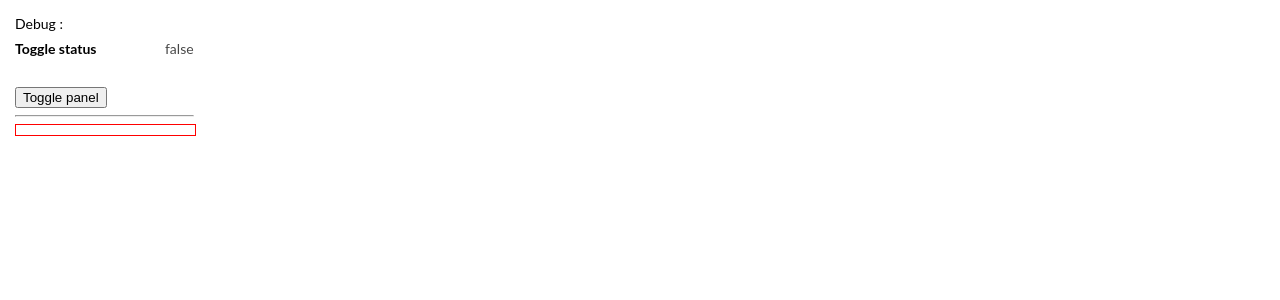
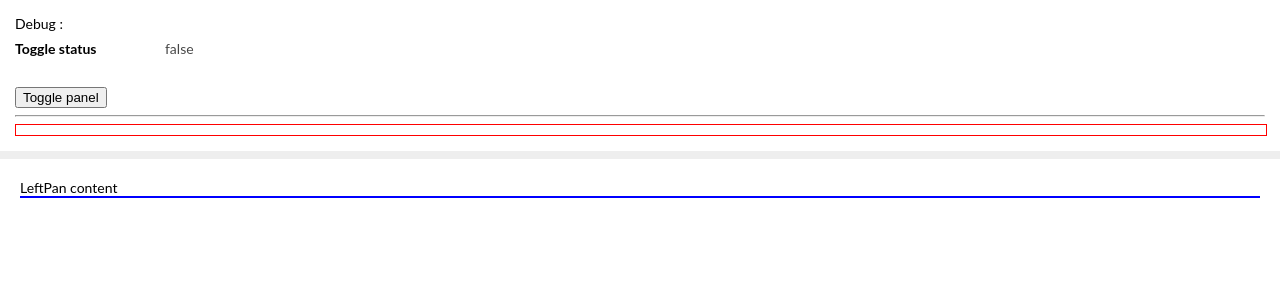
Before and after one commit to guillaumeperaldi/angular-animations-test, an Angular app: page / in a window 1280 px wide. Shown: the top 300 px of the page. Built offline with nearby package versions, Linux system fonts and the light colour scheme.

Commit message:
3 files modified

```diff
--- a/src/app/app.component.css
+++ b/src/app/app.component.css
@@ -5,6 +5,7 @@
   overflow: hidden;
   display: flex;
   flex: 1;
+  flex-direction: column;
   min-height: 100%;
 }
 section.debug {
@@ -50,3 +51,16 @@ button {
   width: 100%;
   border: 1px solid red;
 }
+.test1,
+.test2 {
+  position: relative;
+}
+.test1 {
+  border-bottom: 8px solid #eee;
+}
+.test2 {
+  padding: 20px;
+}
+.test2 section {
+  border-bottom: 2px solid blue;
+}
--- a/src/app/app.component.html
+++ b/src/app/app.component.html
@@ -1,20 +1,29 @@
+<div class="test1">
   <section class="debug">
-	<div class="header">Debug : </div>
+    <div class="header">Debug :</div>
     <div>
       <span class="label">Toggle status</span>
       <span class="value">{{ showNotifNav }}</span>
     </div>
-	<button [disabled]="eventState === animationPhase.start" (click)="toggleShowNotifNav()">Toggle panel</button>
+    <button
+      [disabled]="eventState === animationPhase.start"
+      (click)="toggleShowNotifNav()"
+    >
+      Toggle panel
+    </button>
 
     <hr />
-	<div class="progress-bar" [@enabledStateChange]="eventState">
-
-	</div>
+    <div class="progress-bar" [@enabledStateChange]="eventState"></div>
   </section>
-<div *ngIf="showNotifNav" class="notifications-panel" [@panelAnimation]="showNotifNav"
+  <div
+    *ngIf="showNotifNav"
+    class="notifications-panel"
+    [@panelAnimation]="showNotifNav"
     (@panelAnimation.start)="panelAnimationStartCallBack($event)"
-	(@panelAnimation.done)="panelAnimationEndCallBack($event)" (click)="toggleShowNotifNav()"
-	(panright)="toggleShowNotifNav()">
+    (@panelAnimation.done)="panelAnimationEndCallBack($event)"
+    (click)="toggleShowNotifNav()"
+    (panright)="toggleShowNotifNav()"
+  >
     <ul>
       <li>Notification 2.1</li>
       <li>Notification 2.2</li>
@@ -24,3 +33,17 @@
       <li>Notification 2.6</li>
     </ul>
   </div>
+</div>
+<div class="test2">
+  <div class="tabs-content">
+    <section *ngIf="tab === 'left-pan'">
+      <span>LeftPan content</span>
+    </section>
+    <section *ngIf="tab === 'middle-pan'">
+      <span>MiddlePan content</span>
+    </section>
+    <section *ngIf="tab === 'right-pan'">
+      <span>RightPan content</span>
+    </section>
+  </div>
+</div>
--- a/src/app/app.component.ts
+++ b/src/app/app.component.ts
@@ -45,6 +45,7 @@ export class AppComponent {
   eventState = "";
   showNotifNav = false;
   animationPhase = AnimationPhaseName;
+  tab = 'left-pan';
 
   toggleShowNotifNav(): void {
     this.showNotifNav = !this.showNotifNav;
```
Lines whose indentation alone changed are shown as unchanged.
